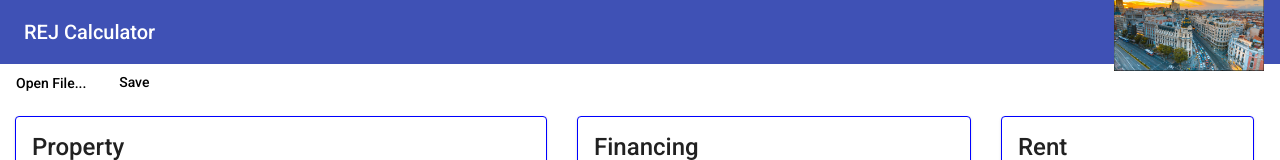
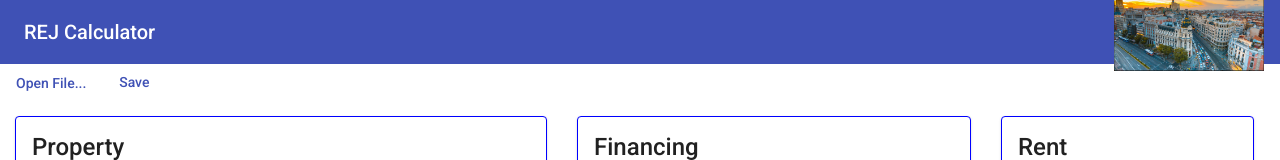
Before and after one commit to YehudahA/REJ, an Angular app: page / in a window 1280 px wide. Shown: the top 160 px of the page. Built offline with nearby package versions, Linux system fonts and the light colour scheme; what ng2-google-charts would draw is missing.

Commit message:
move buttons to menu

```diff
--- a/src/app/app.component.html
+++ b/src/app/app.component.html
@@ -3,7 +3,7 @@
     <img src="./assets/images/madrid.png" id="app-logo" />
 </mat-toolbar>
 
-<app-file-reader></app-file-reader>
+<app-menu></app-menu>
 
 <app-inversion></app-inversion>
 
--- a/src/app/app.module.ts
+++ b/src/app/app.module.ts
@@ -21,8 +21,8 @@ import { InversionComponent } from './inversion/inversion.component';
 import { ThousandsDirective } from './directives/thousands.directive';
 import { PercentageValueAccessor } from './misc/percentage-value-accessor';
 import { AbsPipe } from './misc/abs.pipe';
-import { FileReaderComponent } from './file-reader/file-reader.component';
 import { IntegerValueAccessor } from './misc/integer-value-accessor';
+import { MenuComponent } from './menu/menu.component';
 
 @NgModule({
   declarations: [
@@ -32,7 +32,7 @@ import { IntegerValueAccessor } from './misc/integer-value-accessor';
     PercentageValueAccessor,
     IntegerValueAccessor,
     AbsPipe,
-    FileReaderComponent
+    MenuComponent
   ],
   imports: [
     BrowserModule,
--- a/src/app/file-reader/file-reader.component.css
+++ /dev/null
@@ -1,3 +0,0 @@
-#file-loader-input {
-  display: none;
-}
--- a/src/app/file-reader/file-reader.component.html
+++ /dev/null
@@ -1,6 +0,0 @@
-<button mat-button class="dont-print">
-    <label>
-        <span>Open File...</span>
-        <input id="file-loader-input" (change)="fileLoaded($event.target)" type="file" />
-    </label>
-</button>
--- a/src/app/file-reader/file-reader.component.ts
+++ /dev/null
@@ -1,18 +0,0 @@
-import { Component } from '@angular/core';
-import { FileReaderService } from '../services/file-reader.service';
-
-@Component({
-  selector: 'app-file-reader',
-  templateUrl: './file-reader.component.html',
-  styleUrls: ['./file-reader.component.css']
-})
-export class FileReaderComponent {
-
-  constructor(private fileReader: FileReaderService) { }
-
-  fileLoaded(target: HTMLInputElement) {
-    this.fileReader.loadFile(target.files[0]);
-    target.value = null;
-  }
-
-}
--- a/src/app/inversion/inversion.component.html
+++ b/src/app/inversion/inversion.component.html
@@ -1,5 +1,3 @@
-<button class="dont-print" (click)="save()" mat-button>Save</button>
-
 <main>
     <mat-card>
         <mat-card-title>Property</mat-card-title>
--- a/src/app/inversion/inversion.component.ts
+++ b/src/app/inversion/inversion.component.ts
@@ -4,6 +4,7 @@ import { GoogleChartInterface } from 'ng2-google-charts/google-charts-interfaces
 import { DataReaderService } from '../services/data-reader.service';
 import { DefaultsService } from '../services/defaults.service';
 import {saveAs } from 'file-saver';
+import { MenuService } from '../services/menu.service';
 
 @Component({
   selector: 'app-inversion',
@@ -25,7 +26,7 @@ export class InversionComponent implements OnInit {
     }
   };
 
-  constructor(private fileReader: DataReaderService, defaultsService: DefaultsService) {
+  constructor(private fileReader: DataReaderService, defaultsService: DefaultsService, menuService: MenuService) {
     this.inversion = defaultsService.getDefaultInversion();
 
     this.fileReader.inversionStream.subscribe(inversion => {
@@ -35,6 +36,7 @@ export class InversionComponent implements OnInit {
       }
     });
 
+    menuService.save.subscribe(()=>this.save());
   }
 
   ngOnInit() {
--- /dev/null
+++ b/src/app/menu/menu.component.css
@@ -0,0 +1,3 @@
+#file-loader-input {
+    display: none;
+  }
--- /dev/null
+++ b/src/app/menu/menu.component.html
@@ -0,0 +1,8 @@
+<button mat-button class="dont-print" color="primary">
+    <label>
+        <span>Open File...</span>
+        <input id="file-loader-input" (change)="fileLoaded($event.target)" type="file" />
+    </label>
+</button>
+
+<button class="dont-print" color="primary" (click)="save()" mat-button>Save</button>
--- /dev/null
+++ b/src/app/menu/menu.component.ts
@@ -0,0 +1,23 @@
+import { Component } from '@angular/core';
+import { FileReaderService } from '../services/file-reader.service';
+import { MenuService } from '../services/menu.service';
+
+@Component({
+  selector: 'app-menu',
+  templateUrl: './menu.component.html',
+  styleUrls: ['./menu.component.css']
+})
+export class MenuComponent {
+
+  constructor(private fileReader: FileReaderService, private menuService: MenuService) { }
+
+  fileLoaded(target: HTMLInputElement) {
+    this.fileReader.loadFile(target.files[0]);
+    target.value = null;
+  }
+
+  save() {
+    this.menuService.save.emit();
+  }
+
+}
--- /dev/null
+++ b/src/app/services/menu.service.ts
@@ -0,0 +1,11 @@
+import { Injectable, EventEmitter } from '@angular/core';
+import {  } from 'rxjs';
+
+@Injectable({
+  providedIn: 'root'
+})
+export class MenuService {
+
+  save: EventEmitter<null> = new EventEmitter<null>();
+
+}
```
